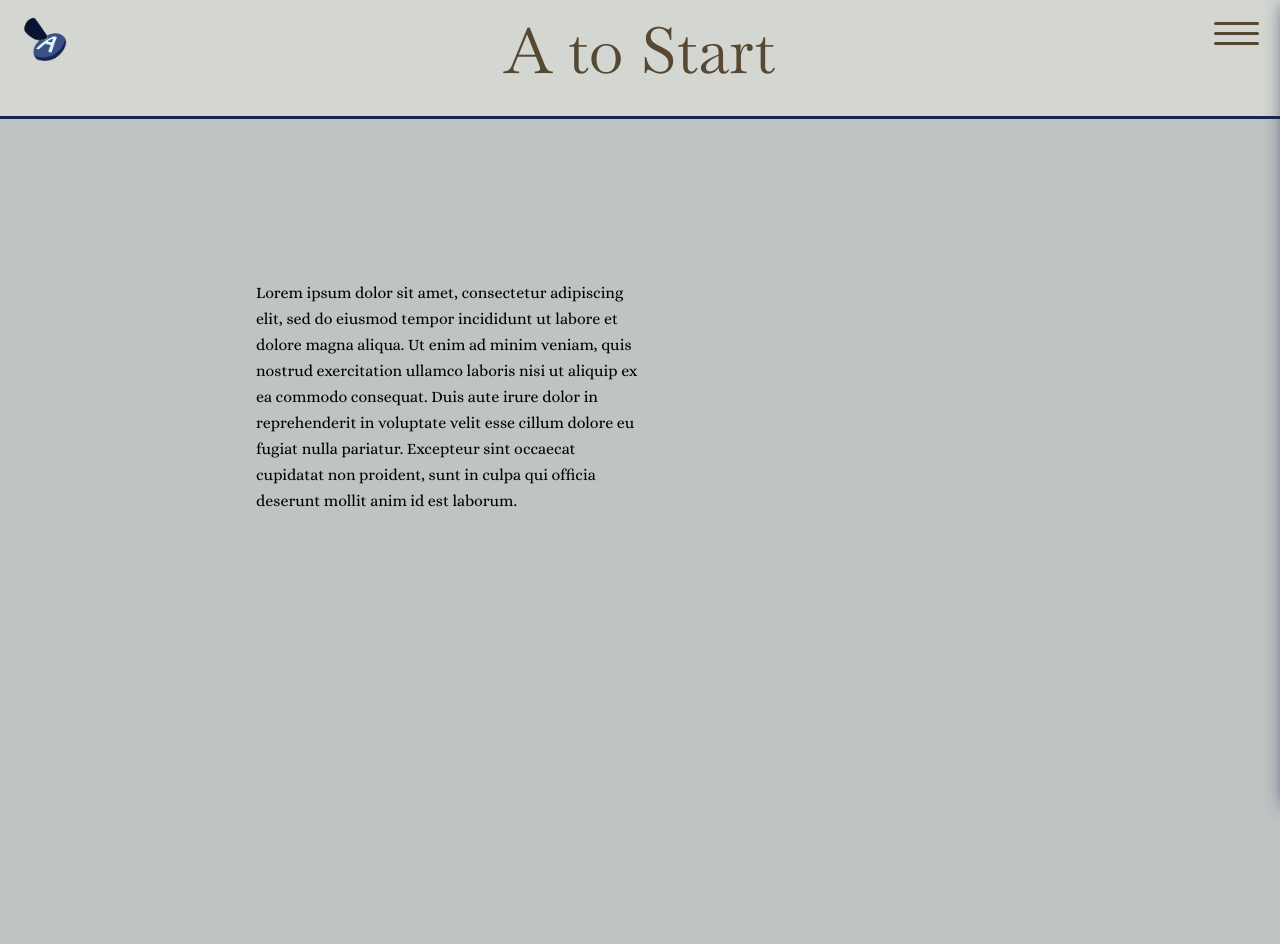
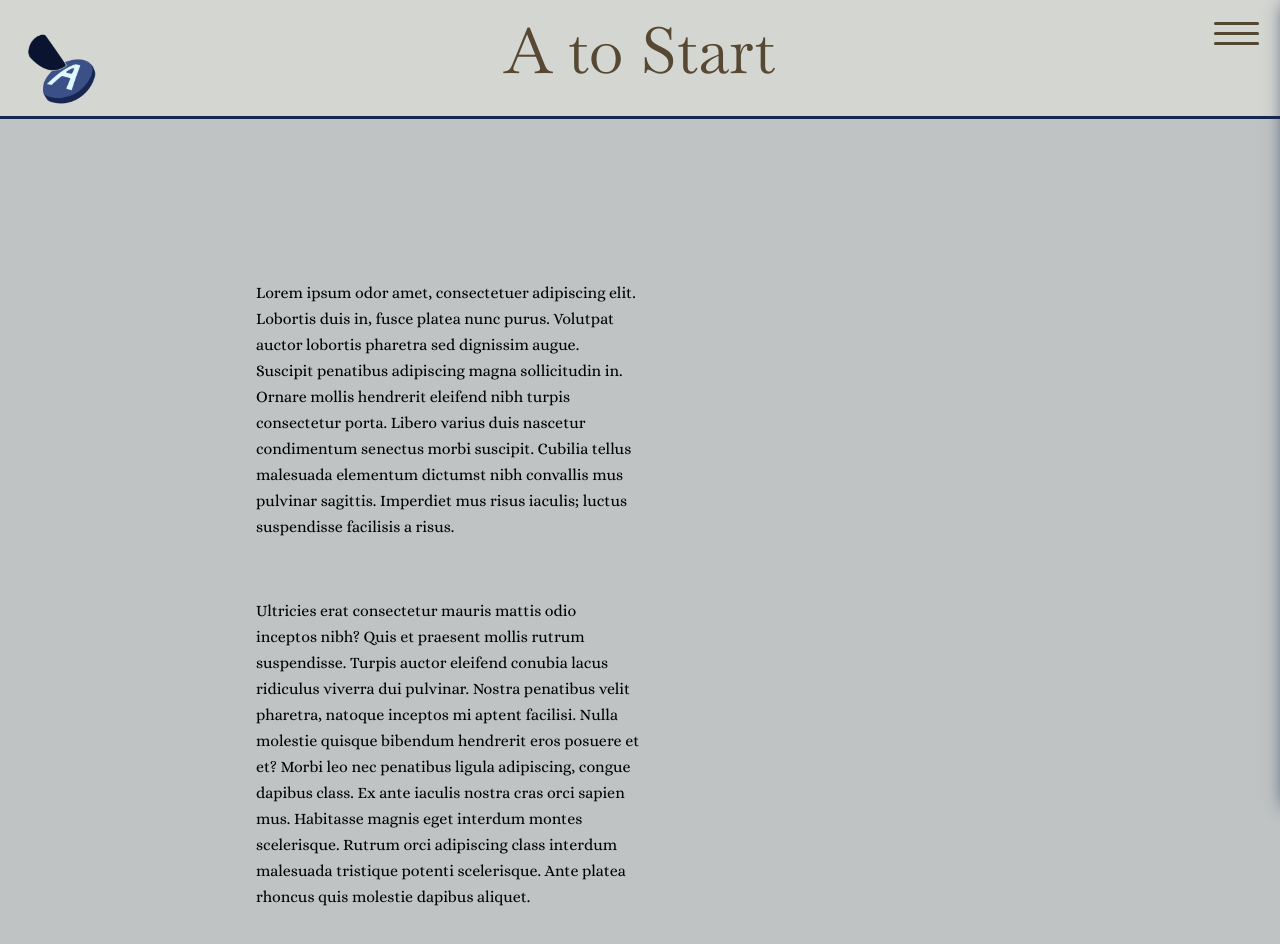
Before and after one commit to VeectoP/The_Mystery_Gang, a plain HTML site: page prototype/page/aboutus.html in a window 1280 px wide. Shown: the top 944 px of the page. Drawn offline with nearby package versions, Linux system fonts and the light colour scheme.

Commit message:
added link to logo

```diff
--- a/prototype/css/main.css
+++ b/prototype/css/main.css
@@ -132,13 +132,13 @@ nav{
 
 .logo{
     position: absolute;
-    left: 8px;
-    top: 15px;
-    display: block;
+    left: 10px;
+    top: 30px;
+    display: inline-block;
     cursor: pointer;
     margin-left: 1%;
-    height: 50px;
-    width: 50px;
+    height: 80px;
+    width: 80px;
 }
 
 /* Nav Bar ending*/
--- a/prototype/page/aboutus.html
+++ b/prototype/page/aboutus.html
@@ -57,7 +57,7 @@
                 <span class="bar" id="bar3"></span>
             </div>
 
-            <img class= "logo" src="../media/controllermuseum_logo.png" alt="logo">
+            <a href="index.html"><img class= "logo" src="../media/controllermuseum_logo.png" alt="logo"></a>
 
             </nav>
         </header>
@@ -72,7 +72,11 @@
         <!-- About us text, currently filler text -->
         <div id="aboutTextContainer">
             <p class="normalText" id="aboutText">
-                Lorem ipsum dolor sit amet, consectetur adipiscing elit, sed do eiusmod tempor incididunt ut labore et dolore magna aliqua. Ut enim ad minim veniam, quis nostrud exercitation ullamco laboris nisi ut aliquip ex ea commodo consequat. Duis aute irure dolor in reprehenderit in voluptate velit esse cillum dolore eu fugiat nulla pariatur. Excepteur sint occaecat cupidatat non proident, sunt in culpa qui officia deserunt mollit anim id est laborum.
+                Lorem ipsum odor amet, consectetuer adipiscing elit. Lobortis duis in, fusce platea nunc purus. Volutpat auctor lobortis pharetra sed dignissim augue. Suscipit penatibus adipiscing magna sollicitudin in. Ornare mollis hendrerit eleifend nibh turpis consectetur porta. Libero varius duis nascetur condimentum senectus morbi suscipit. Cubilia tellus malesuada elementum dictumst nibh convallis mus pulvinar sagittis. Imperdiet mus risus iaculis; luctus suspendisse facilisis a risus.
+            </p>
+            <br>
+            <p class="normalText" id="aboutText">
+                Ultricies erat consectetur mauris mattis odio inceptos nibh? Quis et praesent mollis rutrum suspendisse. Turpis auctor eleifend conubia lacus ridiculus viverra dui pulvinar. Nostra penatibus velit pharetra, natoque inceptos mi aptent facilisi. Nulla molestie quisque bibendum hendrerit eros posuere et et? Morbi leo nec penatibus ligula adipiscing, congue dapibus class. Ex ante iaculis nostra cras orci sapien mus. Habitasse magnis eget interdum montes scelerisque. Rutrum orci adipiscing class interdum malesuada tristique potenti scelerisque. Ante platea rhoncus quis molestie dapibus aliquet.
             </p>
         </div>
 
```
Also changed, not shown: prototype/page/index.html (+1 -1 lines), prototype/page/timeline.html (+1 -1 lines).
